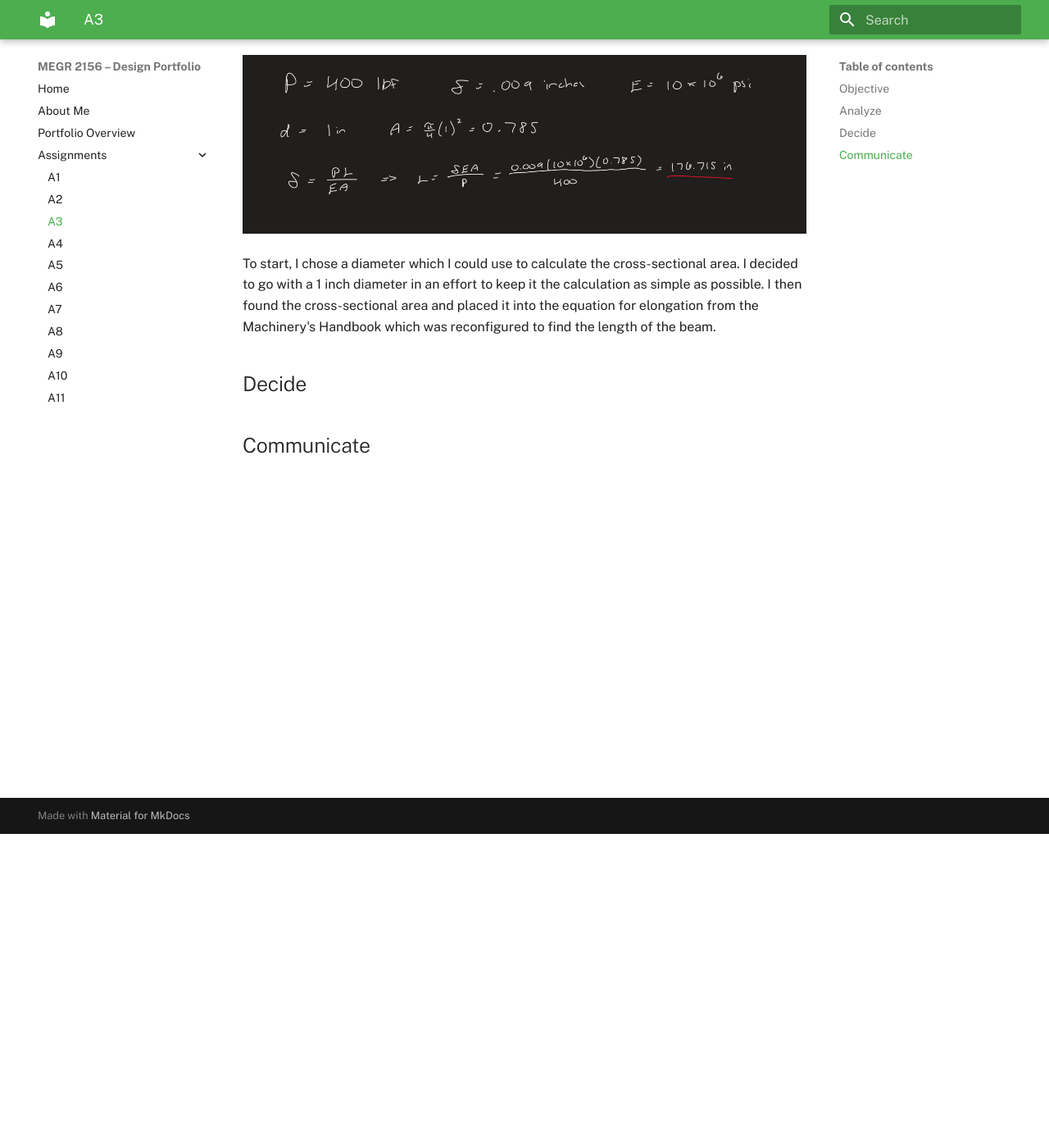
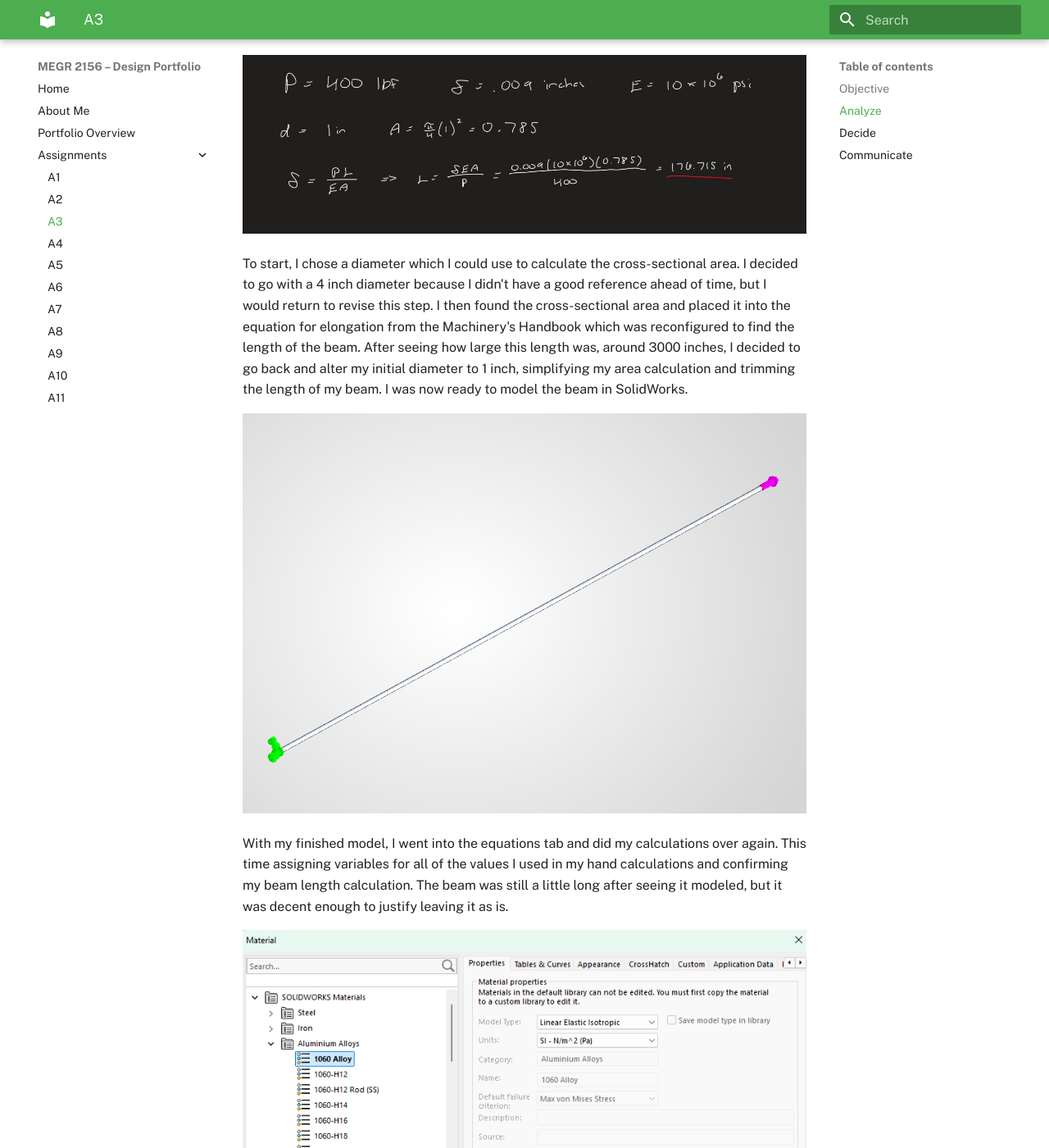
Before and after one commit to Jmswanchara/megr2156-portfolio, an MkDocs documentation site: the page built from docs/assignments/A03/index.md, in a window 1280 px wide and 1400 px high, scrolled down 383 px. Shown: the whole window at 82% size. Built offline with MkDocs 1.6.1 and Material for MkDocs 9.7.7, drawn with Linux system fonts in a browser that asks for light colours.

Commit message:
Revise diameter calculations and add model images
Updated the diameter used for cross-sectional area calculation from 1 inch to 4 inches, then revised it back to 1 inch after modeling. Added images of the beam model and material properties.

```diff
--- a/docs/assignments/A03/index.md
+++ b/docs/assignments/A03/index.md
@@ -8,7 +8,13 @@ The objective of this assignment was to design a circular beam with maximum defl
 
 ![A03_scribbles](A03_scribbles.jpg)
 
-To start, I chose a diameter which I could use to calculate the cross-sectional area.  I decided to go with a 1 inch diameter in an effort to keep it the calculation as simple as possible.  I then found the cross-sectional area and placed it into the equation for elongation from the Machinery's Handbook which was reconfigured to find the length of the beam.
+To start, I chose a diameter which I could use to calculate the cross-sectional area.  I decided to go with a 4 inch diameter because I didn't have a good reference ahead of time, but I would return to revise this step.  I then found the cross-sectional area and placed it into the equation for elongation from the Machinery's Handbook which was reconfigured to find the length of the beam.  After seeing how large this length was, around 3000 inches, I decided to go back and alter my initial diameter to 1 inch, simplifying my area calculation and trimming the length of my beam.  I was now ready to model the beam in SolidWorks.
+
+![beam](Beam.png)
+
+With my finished model, I went into the equations tab and did my calculations over again.  This time assigning variables for all of the values I used in my hand calculations and confirming my beam length calculation.  The beam was still a little long after seeing it modeled, but it was decent enough to justify leaving it as is.
+
+![Material Properties](Material_Properties.png)
 
 ## Decide
 
```
